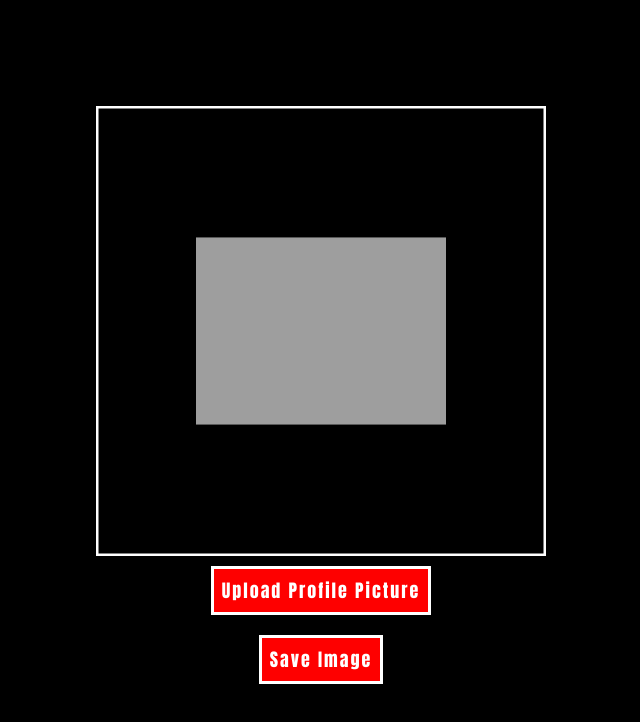
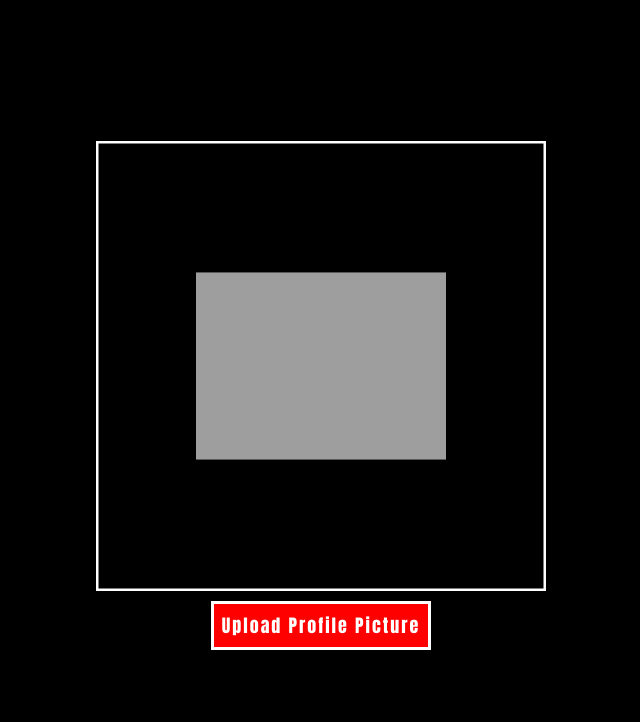
Before and after one commit to gigabit-eth/gme-headband-generator, a plain HTML site: page index.html in a window 1280 px wide. Shown: the whole page, without its empty margins (319-959 px from the left). Drawn offline with nearby package versions, Linux system fonts and the light colour scheme.

Commit message:
hide save button

```diff
--- a/index.html
+++ b/index.html
@@ -257,7 +257,7 @@
                 layer.add(tr);
                 tr.visible(false);
 
-                $("#saveButton").show();
+                // $("#saveButton").show();
 
                 layer.batchDraw();
               });
```
